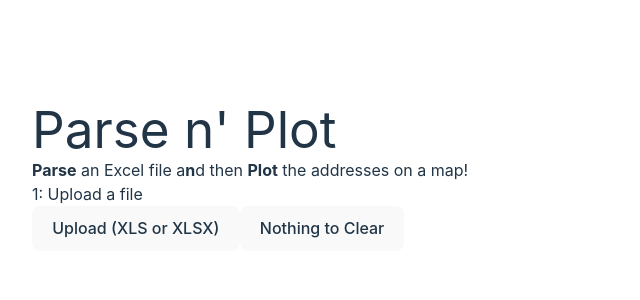
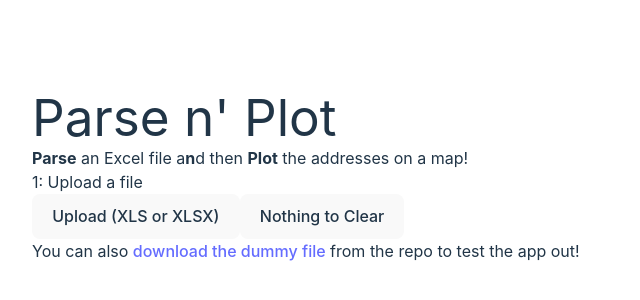
Before and after one commit to emilyeserven/parse-n-plot, a React (Vite) app: page / in a window 1280 px wide. Shown: the part 64-364 px from the top of the page, without its empty margins (0-640 px from the left). Built offline with nearby package versions, Linux system fonts and the light colour scheme.

Commit message:
Added instructions to get to dummy list

```diff
--- a/src/App.tsx
+++ b/src/App.tsx
@@ -59,7 +59,7 @@ function App() {
 
 
             //check for file extension and pass only if it is .xlsx and display error message otherwise
-            if(fileName.slice(fileName.lastIndexOf('.')+1) === ("xlsx" || "xls" || "csv")){
+            if(fileName.slice(fileName.lastIndexOf('.')+1) === ("xlsx" || "xls")){
                 renderFile(fileObj);
             } else {
                 throw console.error('Not the right file type!');
@@ -112,6 +112,7 @@ function App() {
                        }} style={{"padding": "10px"}}/>
                 <button className={`${wbData !== null ? 'bg-slate-200 text-black ml-4' : 'bg-gray-600 text-white ml-4 italic cursor-default border-0'}`}
                         onClick={clearAll}><i className="cui-file"></i> {wbData !== null ? 'Clear All' : 'Nothing to Clear'}</button>
+                <p className='text-base mt-2 mb-4'>You can also <a href='https://github.com/emilyeserven/parse-n-plot/blob/main/Dummy%20List.xlsx' target='blank' className='text-slate-300 hover:text-slate-600 underline'>download the dummy file</a> from the repo to test the app out!</p>
 
             </div>
             <div>
```
